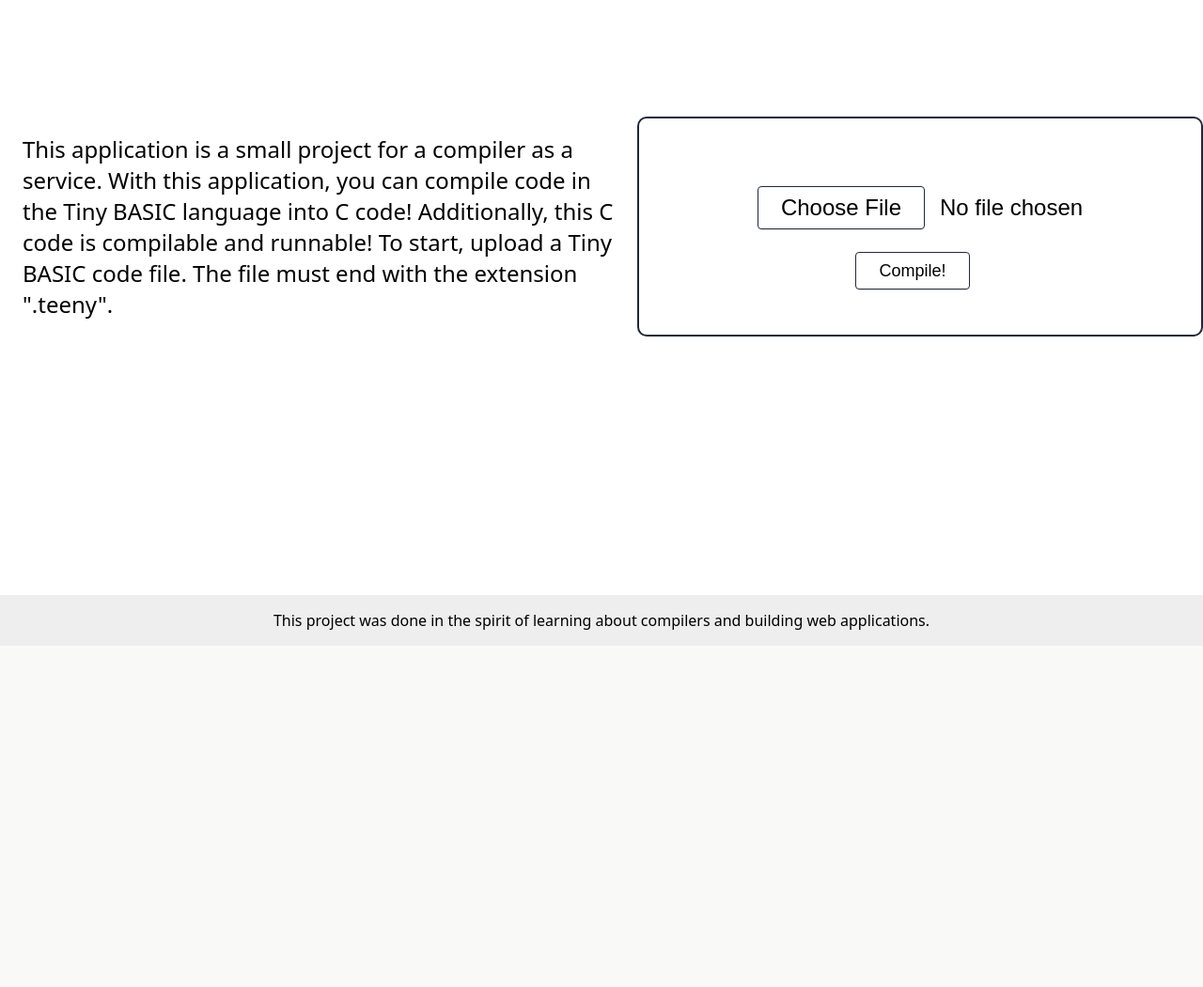
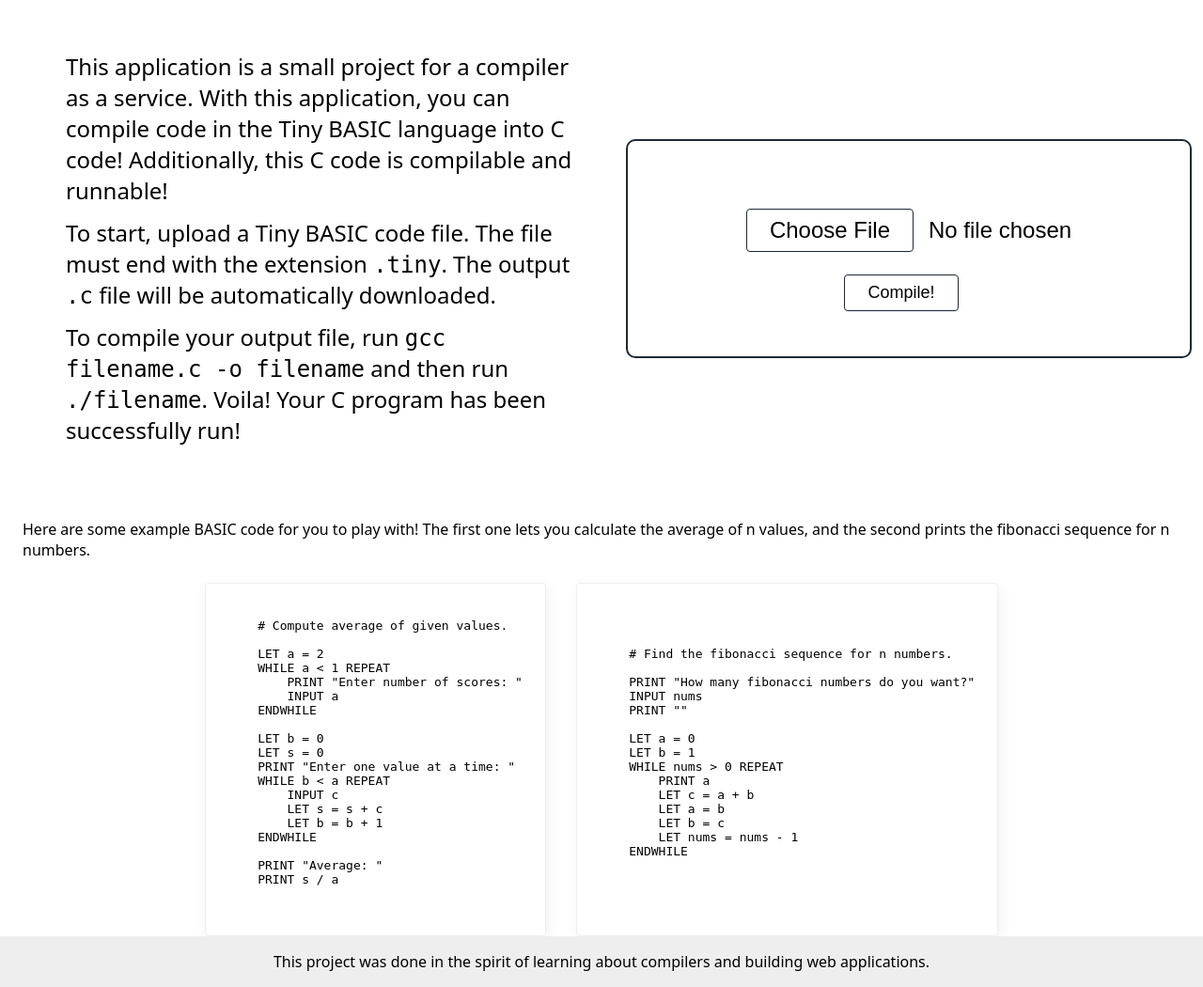
Before and after one commit to Teddies1/TeenyTinyCompiler, a Flask app: page / in a window 1280 px wide. Shown: the part 113-1163 px from the top of the page at 94% size. Before the commit the page ends 783 px from the top, so only its background shows below. Run offline with Flask 3, Linux system fonts and the light colour scheme.

Commit message:
finished styling webpage

```diff
--- a/static/styles.css
+++ b/static/styles.css
@@ -38,7 +38,6 @@ input[type="file"]::file-selector-button, button {
 
 button {
     font-size: 18px;
-    height: 40px;
 }
 
 #uploadForm {
@@ -49,6 +48,7 @@ button {
     padding: 48px;
     border: 2px solid #1f2937;
     border-radius: 10px;
+    margin: 12px;
 }
 
 .description {
@@ -61,11 +61,46 @@ button {
     font-size: 24px;
 }
 
+li {
+    list-style-type: none;
+    padding: 6px;
+}
+
 input {
     font-size: 24px;
     padding: 24px;
     text-align-last: center;
     margin: auto;
+}
+
+.example-cards {
+    display: flex;
+    flex-wrap: wrap;
+    flex-direction: column;
+    justify-content: center;
+}
+
+.row-1 {
+    display: flex;
+    gap: 32px;
+    align-self: center;
+}
+
+.card {
+    border: 1px solid #eee;
+    box-shadow: 2px 4px 16px rgba(0,0,0,.06);
+    border-radius: 4px;
+    display: flex;
+    align-items: center;
+    justify-content: center;
+    padding: 24px;
+}
+
+.example-text {
+    display: flex;
+    justify-content: center;
+    align-items: center;
+    padding: 24px;
 }
 
 .footer {
--- a/templates/index.html
+++ b/templates/index.html
@@ -12,17 +12,76 @@
     </div>
     <div class="middle-section">
         <div class="description">
-            This application is a small project for a compiler as a service. With this application, you can compile code in the
-            Tiny BASIC language into C code! Additionally, this C code is compilable and runnable!
-
-            To start, upload a Tiny BASIC code file. The file must end with the extension ".teeny".
+            <ul>
+                <li>
+                    This application is a small project for a compiler as a service. With this application, you can compile code in the
+                    Tiny BASIC language into C code! Additionally, this C code is compilable and runnable!
+                </li>
+                <li>
+                    To start, upload a Tiny BASIC code file. The file must end with the extension <code>.tiny</code>. The output <code>.c</code> file will be automatically downloaded.
+                </li>
+                <li>
+                    To compile your output file, run <code>gcc filename.c -o filename</code> and then run <code>./filename</code>.
+                    Voila! Your C program has been successfully run!
+            </ul>
         </div>
         <form id="uploadForm" enctype="multipart/form-data">
             <input type="file" id="fileInput" name="fileInput" accept=".txt" required>
             <button type="submit">Compile!</button>
         </form>
     </div>
-    <p id="output"></p>
+
+    <div class="example-cards">
+        <div class="example-text">
+            Here are some example BASIC code for you to play with!
+            The first one lets you calculate the average of n values,
+            and the second prints the fibonacci sequence for n numbers.
+        </div>
+        <div class="row-1">
+            <div class="card">
+                <pre>
+    # Compute average of given values.
+
+    LET a = 2
+    WHILE a < 1 REPEAT
+        PRINT "Enter number of scores: "
+        INPUT a
+    ENDWHILE
+
+    LET b = 0
+    LET s = 0
+    PRINT "Enter one value at a time: "
+    WHILE b < a REPEAT
+        INPUT c
+        LET s = s + c
+        LET b = b + 1
+    ENDWHILE
+
+    PRINT "Average: "
+    PRINT s / a
+                </pre>
+            </div>
+            <div class="card">
+                <pre>
+    # Find the fibonacci sequence for n numbers.
+
+    PRINT "How many fibonacci numbers do you want?"
+    INPUT nums
+    PRINT ""
+
+    LET a = 0
+    LET b = 1
+    WHILE nums > 0 REPEAT
+        PRINT a
+        LET c = a + b
+        LET a = b
+        LET b = c
+        LET nums = nums - 1
+    ENDWHILE
+                </pre>
+            </div>
+        </div>
+    </div>
     <div class="footer">
         This project was done in the spirit of learning about compilers and building web applications.
     </div>
```
